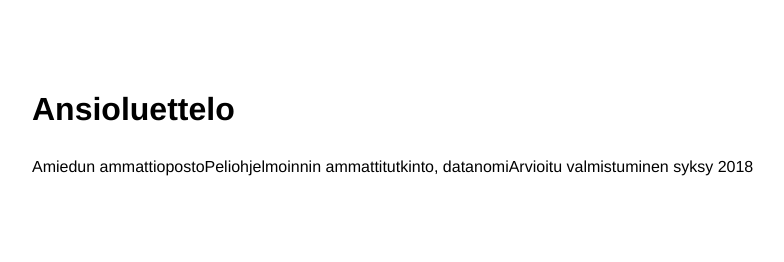
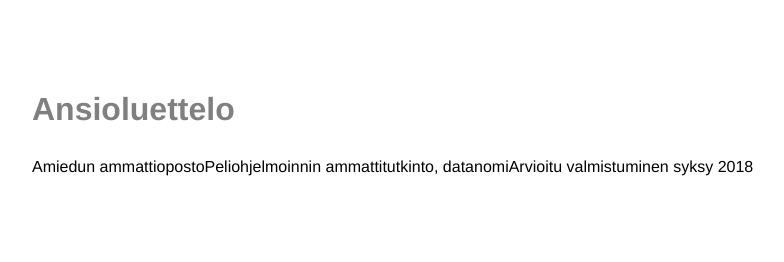
Before and after one commit to brontto/ansioluettelo, a plain HTML site: page index.html in a window 1280 px wide. Shown: the whole page, without its empty margins (208-992 px from the left). Drawn offline with Linux system fonts and the light colour scheme.

Commit message:
header style

```diff
--- a/css/styles.css
+++ b/css/styles.css
@@ -5,3 +5,6 @@ body{
     line-height: 1.5;
     padding: 4em 1em;
 }
+h1{
+    color: grey;
+}
```
